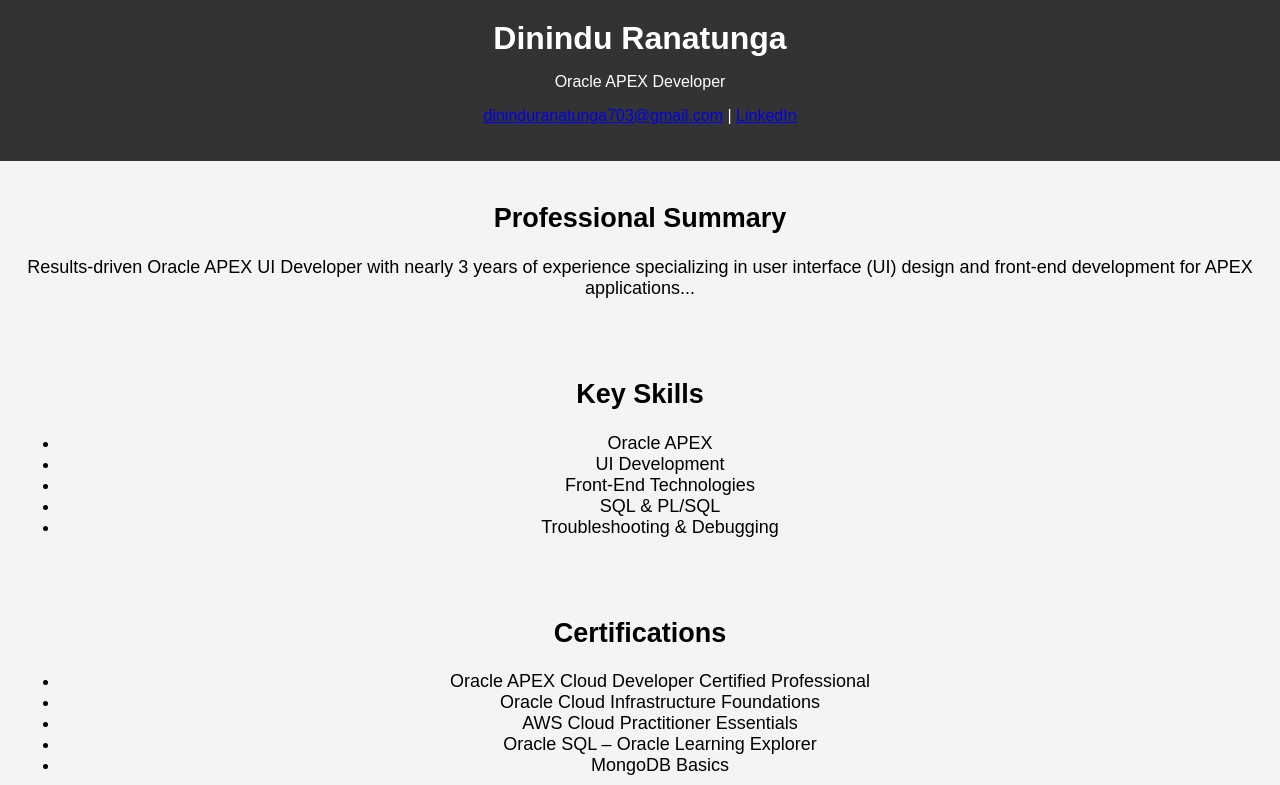
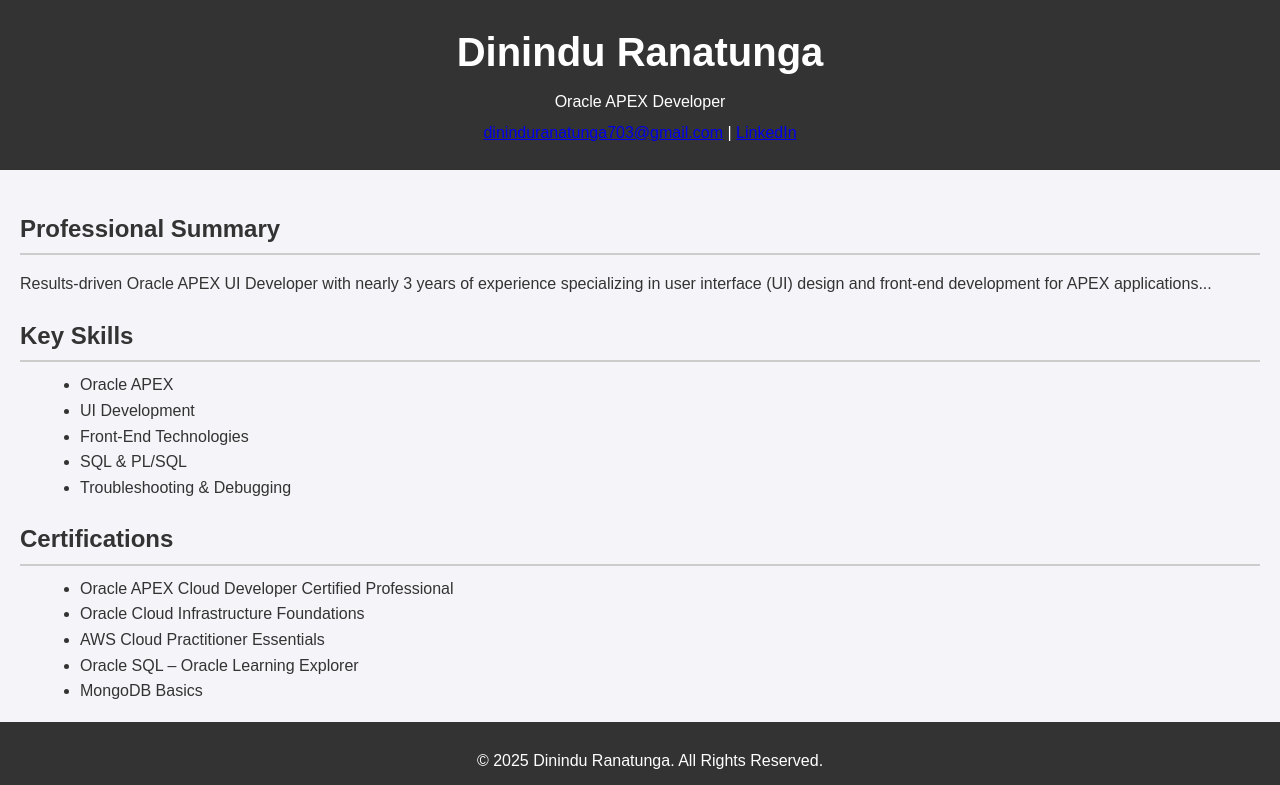
Before and after one commit to dininduranatunga/dininduranatunga.github.io, a plain HTML site: page index.html in a window 1280 px wide. Shown: the top 785 px of the page. Drawn offline with Linux system fonts and the light colour scheme.

Commit message:
Update style.css

```diff
--- a/style.css
+++ b/style.css
@@ -1,23 +1,46 @@
-/* style.css */
 body {
     font-family: Arial, sans-serif;
-    text-align: center;
-    background-color: #f4f4f4;
     margin: 0;
     padding: 0;
+    line-height: 1.6;
+    background-color: #f4f4f9;
+    color: #333;
 }
-
 header {
+    text-align: center;
+    padding: 20px;
     background-color: #333;
     color: white;
+}
+header h1 {
+    margin: 0;
+    font-size: 2.5rem;
+}
+header p {
+    margin: 5px 0;
+}
+main {
     padding: 20px;
 }
-
-h1 {
-    margin: 0;
+section {
+    margin-bottom: 20px;
 }
-
-section {
-    padding: 20px;
-    font-size: 18px;
+section h2 {
+    color: #333;
+    border-bottom: 2px solid #ccc;
+    padding-bottom: 5px;
+    margin-bottom: 10px;
 }
+ul {
+    list-style-type: disc;
+    margin: 10px 0 10px 20px;
+}
+footer {
+    text-align: center;
+    padding: 10px;
+    background-color: #333;
+    color: white;
+    position: fixed;
+    bottom: 0;
+    width: 100%;
+}
```
